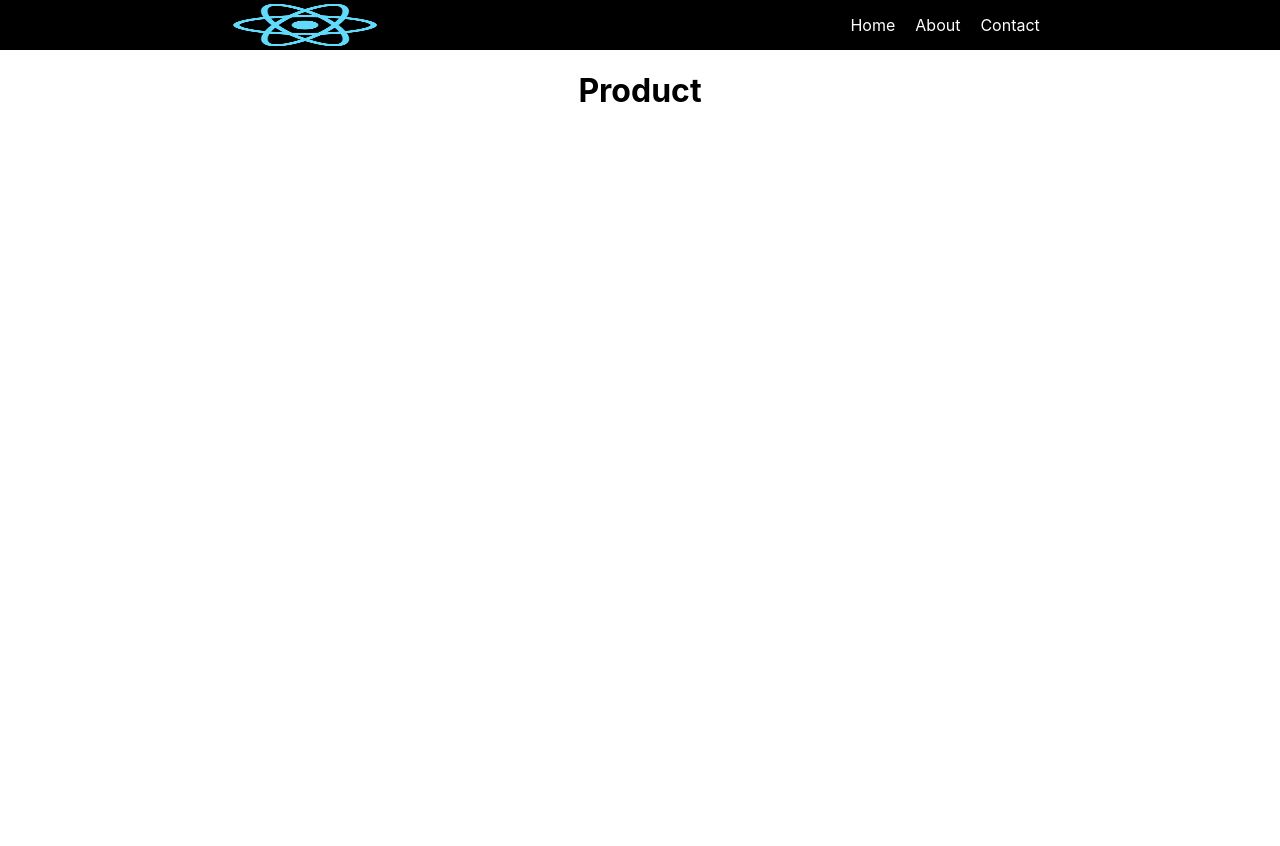
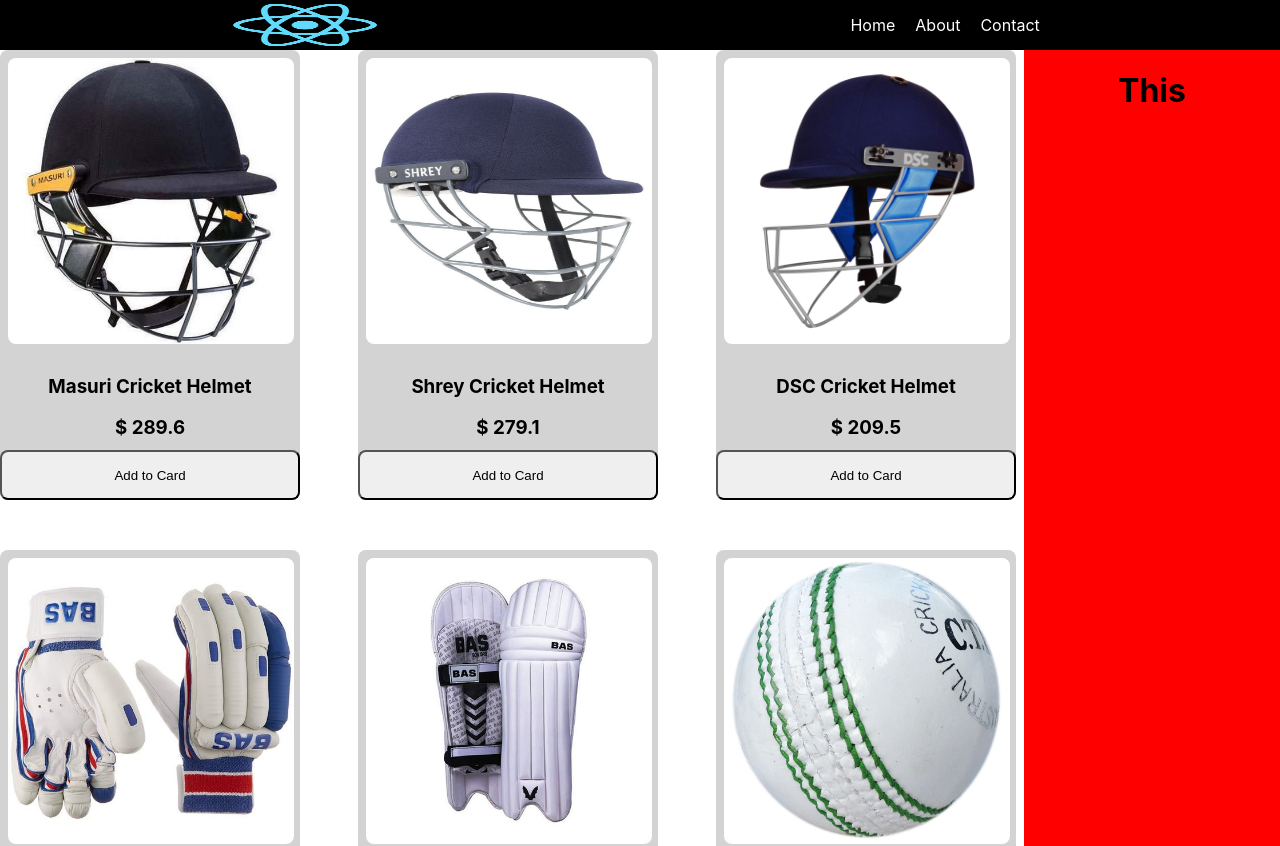
Before and after one commit to Roctim17/Bat-Gallery-Lucky-One, a React (Create React App) app: page / in a window 1280 px wide. Shown: the top 846 px of the page. Before the commit the page ends 800 px from the top, so only its background shows below. Built offline with nearby package versions, Linux system fonts and the light colour scheme.

Commit message:
add card

```diff
--- a/public/products.json
+++ b/public/products.json
@@ -90,7 +90,7 @@
     {
         "id": "Thigh-Pad",
         "category": "Cricket",
-        "name": "Thigh-Pad",
+        "name": "Thigh Pad",
         "seller": "G&N",
         "price": 23.97,
         "img": "image/Thigh-Pad.jpg"
--- /dev/null
+++ b/src/Card/Card.js
@@ -0,0 +1,11 @@
+import React from 'react';
+
+const Card = () => {
+    return (
+        <div>
+            <h1>This</h1>
+        </div>
+    );
+};
+
+export default Card;
--- a/src/Product/Product.css
+++ b/src/Product/Product.css
@@ -0,0 +1,25 @@
+.product img{
+    height: 286px;
+    width: 286px;
+    margin: 8px;
+    border-radius: 8px;
+
+}
+.product{
+    height: 450px;
+    width: 300px;
+    background-color: lightgrey;
+    border-radius: 8px;
+    position: relative;
+}
+.btn-card{
+    width: 100%;
+    height: 50px;
+    border-radius: 8px;
+    position: absolute;
+    bottom: 0;
+    right: 0;
+}
+.btn-card:hover{
+    background-color: yellow;
+}
--- a/src/Product/Product.js
+++ b/src/Product/Product.js
@@ -1,9 +1,16 @@
 import React from 'react';
+import './Product.css'
 
-const Product = () => {
+const Product = (props) => {
+    const { img, name, price } = props.product;
     return (
         <div>
-            <h1>Product</h1>
+            <div className="product">
+                <img src={img} alt="" />
+                <h3>{name}</h3>
+                <h3>$ {price}</h3>
+                <button className='btn-card'>Add to Card</button>
+            </div>
         </div>
     );
 };
--- a/src/Shop/Shop.css
+++ b/src/Shop/Shop.css
@@ -0,0 +1,12 @@
+.product-gallery{
+    display: grid;
+    grid-template-columns: 4fr 1fr;
+}
+.product-container{
+    display: grid;
+    grid-template-columns: repeat(3, 1fr);
+    grid-gap: 50px ;
+}
+.card-container{
+    background-color: red;
+}
--- a/src/Shop/Shop.js
+++ b/src/Shop/Shop.js
@@ -1,5 +1,7 @@
 import React, { useEffect, useState } from 'react';
+import Card from '../Card/Card';
 import Product from '../Product/Product';
+import './Shop.css'
 
 const Shop = () => {
     const [products, setProduct] = useState([]);
@@ -9,12 +11,17 @@
             .then(data => setProduct(data))
     }, [])
     return (
-        <div>
-            {
-                products.map(product => console.log(product))
-            }
-            <Product></Product>
-
+        <div className='product-gallery'>
+            <div className="product-container">
+                {
+                    products.map(product => <Product key={product.id}
+                        product={product}
+                    ></Product>)
+                }
+            </div>
+            <div className="card-container">
+                <Card></Card>
+            </div>
         </div>
     );
 };
```
Also changed, not shown: src/Card/Card.css (added).
